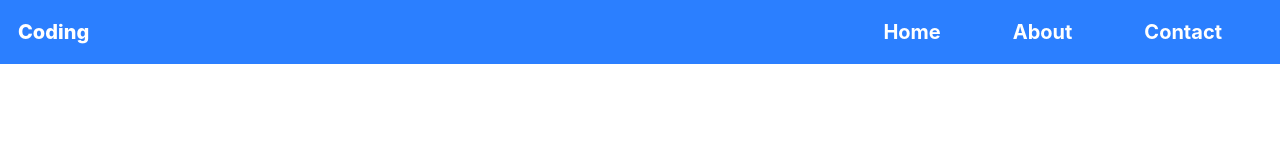
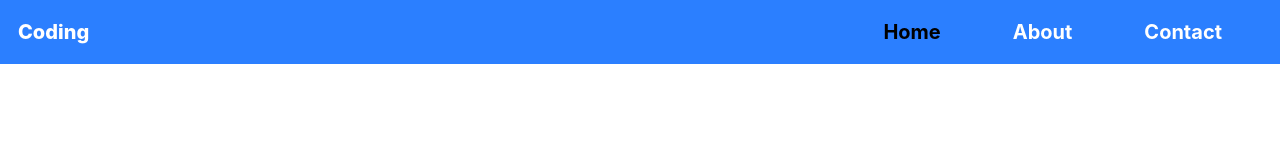
Before and after one commit to RabiChhetri/MERN--Basic, a React (Vite) app: page / in a window 1280 px wide. Shown: the top 160 px of the page. Built offline with nearby package versions, Linux system fonts and the light colour scheme.

Commit message:
Day-5 learning to Apply Navlink to All pages using array.map()

```diff
--- a/src/components/Navbar.jsx
+++ b/src/components/Navbar.jsx
@@ -2,15 +2,22 @@ import React from 'react'
 import {NavLink,Link} from 'react-router-dom'
 
 const Navbar = () => {
+  const navItem=[
+    {title:'Home',path:'/'},
+    {title:'About',path:'/about'},
+    {title:'Contact',path:'/contact'},
+  ]
   return (
     <>
    <nav className='bg-blue-500 text-white'>
     <div className='flex justify-between items-center text-xl px-4.5 '>
         <h2 className='font-extrabold '>Coding</h2>
         <div className='flex justify-center items-center gap-18  px-10 font-bold my-4.5 '>
-            <NavLink to='/' className={({isActive})=>isActive?"text-white":"text-black"}>Home</NavLink>
-            <Link to='/about'>About</Link>
-            <Link to='/contact'>Contact</Link>
+          {
+            navItem.map((item)=>
+            <NavLink to={item.path} className={({isActive})=>isActive?'text-black':'text-white'}>{item.title}</NavLink>
+            )
+          }
         </div>
     </div>
    </nav>
```
